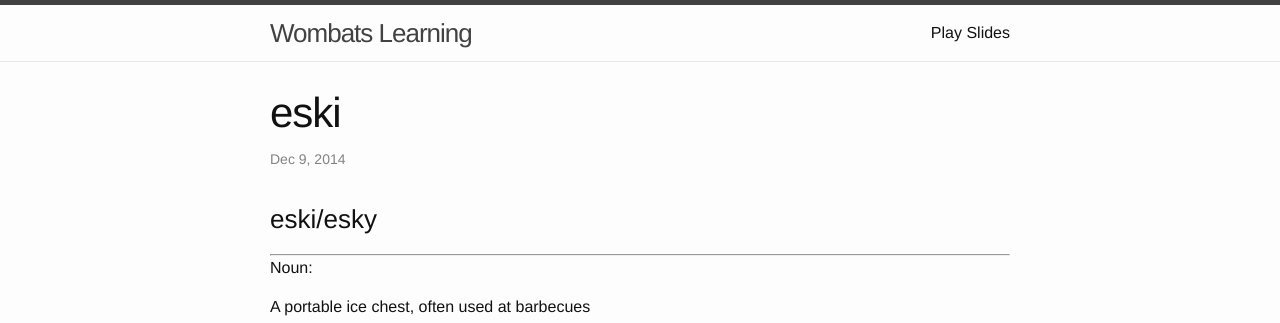
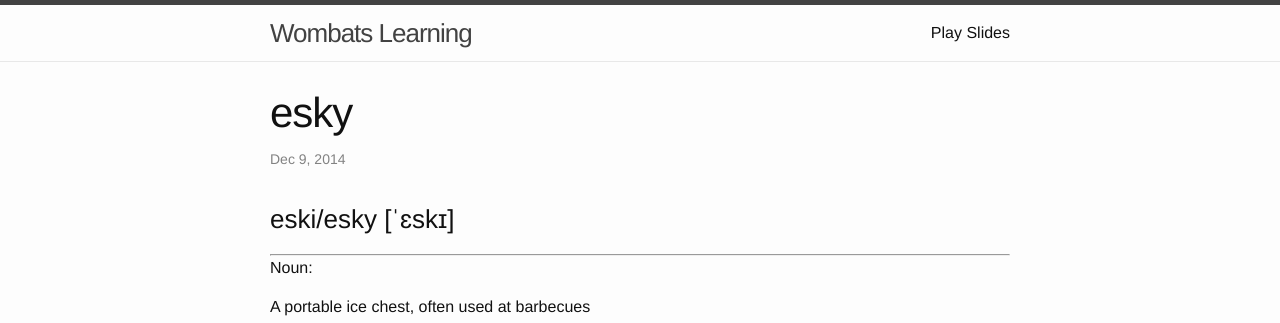
Before and after one commit to shangfei2014/wombats-learning, a Jekyll site: the page built from _posts/2014-12-09-eski-english.markdown, in a window 1280 px wide. Shown: the top 323 px of the page. Built offline with Jekyll 4.4.1, drawn with Linux system fonts in a browser that asks for light colours.

Commit message:
Adding IPA

```diff
--- a/_posts/2014-12-09-eski-english.markdown
+++ b/_posts/2014-12-09-eski-english.markdown
@@ -1,10 +1,10 @@
 ---
 layout: post
-title:  "eski"
+title:  "esky"
 date:   2014-12-09 10:26:14
 categories: english
 ---
-### eski/esky
+### eski/esky [ˈɛskɪ]
 -----------
 Noun:
 
```
